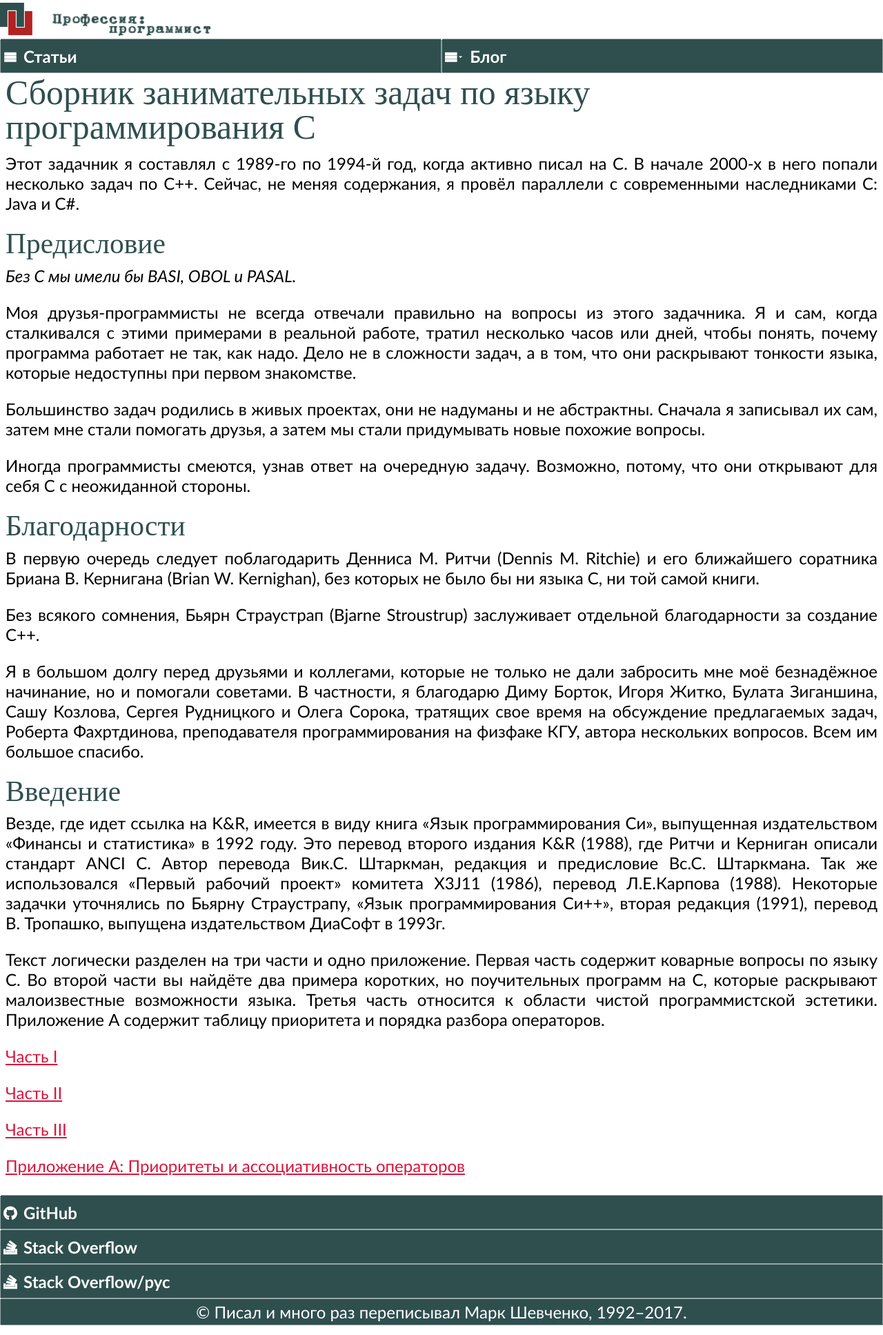
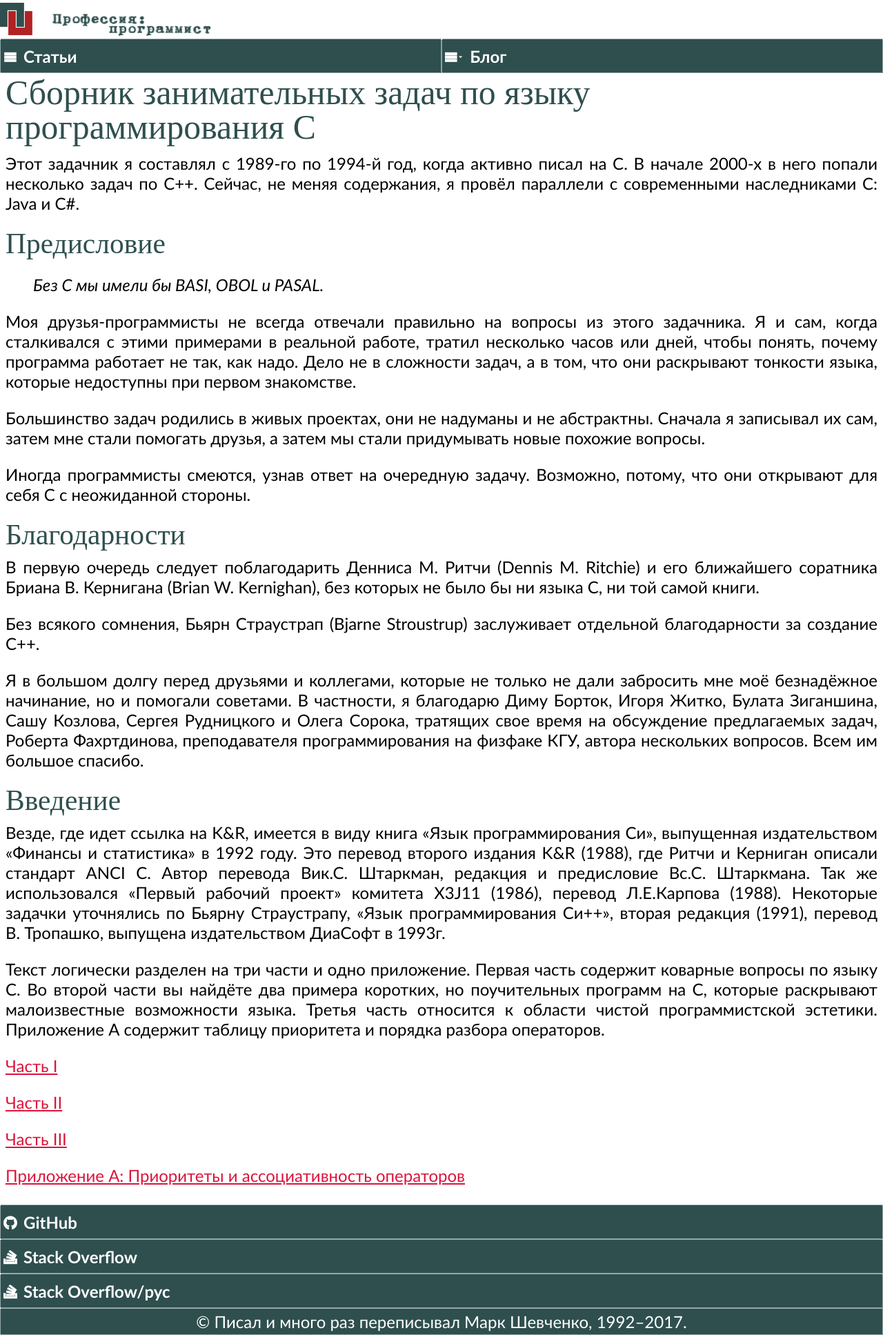
Before and after one commit to markshevchenko/markshevchenko.github.io, a Jekyll site: the page built from articles/c-book-of-problems/index.md, in a window 1280 px wide. Shown: the whole page at 69% size. Built offline with Jekyll 4.4.1, drawn with Linux system fonts in a browser that asks for light colours; some web fonts are replaced; our own code applies the rules of GitHub Pages for plain Markdown files.

Commit message:
Висячий текст.

```diff
--- a/articles/c-book-of-problems/index.md
+++ b/articles/c-book-of-problems/index.md
@@ -1,18 +1,15 @@
 ---
 title: Сборник занимательных задач по языку программирования C
 ---
-# Сборник занимательных задач по языку программирования C
+# Сборник занимательных задач по языку программирования&nbsp;C
 
 Этот задачник я составлял с 1989-го по 1994-й год, когда активно писал на C.
 В начале 2000-х в него попали несколько задач по C++. Сейчас, не меняя содержания,
 я провёл параллели с современными наследниками C: Java и C#.
 
-
 ## Предисловие
 
-<p align="right">
-<em>Без C мы имели бы BASI, OBOL и PASAL.</em>
-</p>
+> *Без C мы имели бы BASI, OBOL и PASAL.*
 
 Моя друзья-программисты не всегда отвечали правильно на вопросы из этого задачника. Я и сам, когда сталкивался с этими примерами в реальной работе,
 тратил несколько часов или дней, чтобы понять, почему программа работает не так, как надо. Дело не в сложности задач, а в том, что они раскрывают тонкости языка,
```
Also changed, not shown: articles/c-book-of-problems/1.md (+0 -1 lines).
